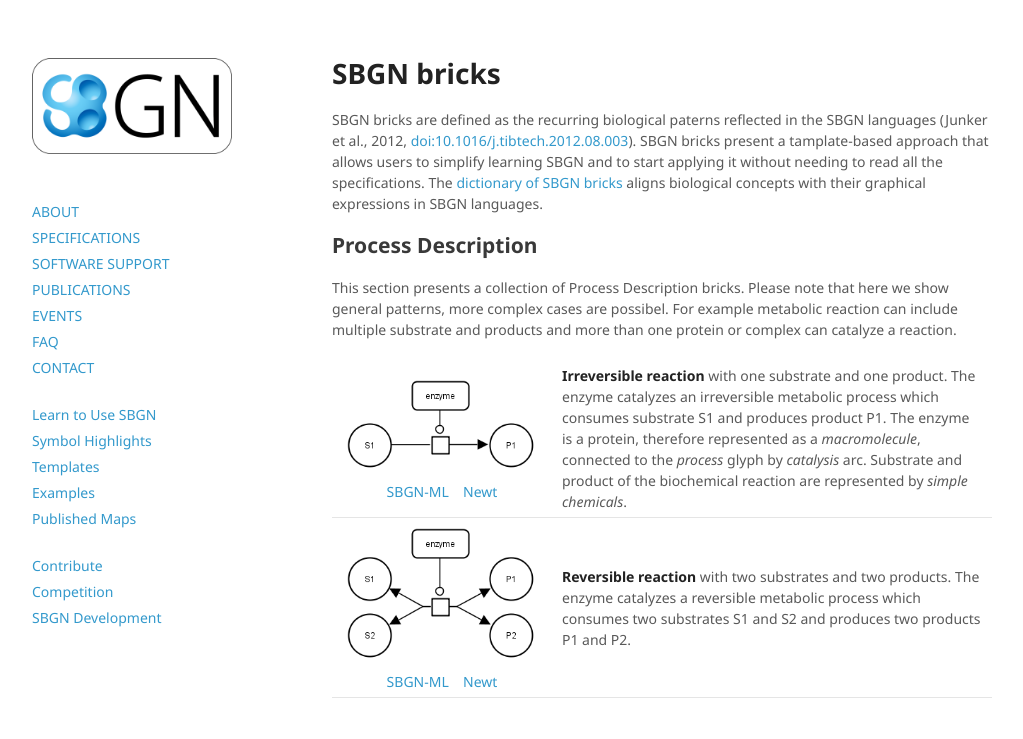
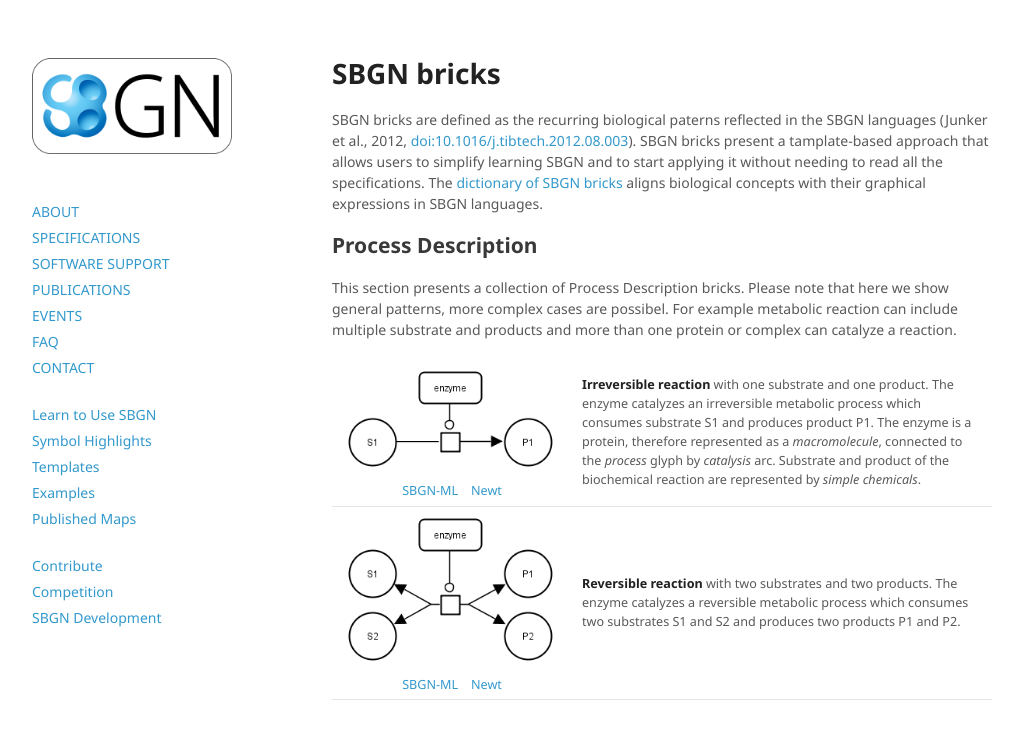
Before and after one commit to sbgn/sbgn, a Jekyll site: the page built from docs/sbgn_bricks.md, in a window 1280 px wide. Shown: the top 739 px of the page, without its empty margins (128-1151 px from the left). Built offline with Jekyll 4.4.1, drawn with Linux system fonts in a browser that asks for light colours; nearby versions of some CDN libraries.

Commit message:
Update sbgn_bricks.md

```diff
--- a/docs/sbgn_bricks.md
+++ b/docs/sbgn_bricks.md
@@ -12,13 +12,13 @@
 
 <p>This section presents a collection of Process Description bricks. Please note that here we show general patterns, more complex cases are possibel. For example metabolic reaction can include multiple substrate and products and more than one protein or complex can catalyze a reaction.</p>
 
-<table style="font-size:100%;">
+<table style="font-size:90%;">
     <tr>
-      <td style="width: 200px; text-align: center;"><img src="../sbgn/downloads/bricks/PD_catalysis_irr_1_1.png"/> <br /> <a href="/sbgn/downloads/bricks/PD_catalysis_irr_1_1.sbgn" target="_blank">SBGN-ML</a> &ensp; <a href="http://web.newteditor.org/?URL=http://sbgn.github.io/sbgn/downloads/bricks/PD_catalysis_irr_1_1.sbgn" target="_blank">Newt</a></td>
+      <td style="width: 220px; text-align: center;"><img src="../sbgn/downloads/bricks/PD_catalysis_irr_1_1.png"/> <br /> <a href="/sbgn/downloads/bricks/PD_catalysis_irr_1_1.sbgn" target="_blank">SBGN-ML</a> &ensp; <a href="http://web.newteditor.org/?URL=http://sbgn.github.io/sbgn/downloads/bricks/PD_catalysis_irr_1_1.sbgn" target="_blank">Newt</a></td>
       <td><strong>Irreversible reaction</strong> with one substrate and one product. The enzyme catalyzes an irreversible metabolic process which consumes substrate S1 and produces product P1. The enzyme is a protein, therefore represented as a <i>macromolecule</i>, connected to the <i>process</i> glyph by <i>catalysis</i> arc. Substrate and product of the biochemical reaction are represented by <i>simple chemicals</i>.</td>
     </tr>
     <tr>
-      <td style="width: 200px; text-align: center;"><img src="../sbgn/downloads/bricks/PD_catalysis_rev_2_2.png"/> <br /> <a href="/sbgn/downloads/bricks/PD_catalysis_rev_2_2.sbgn" target="_blank">SBGN-ML</a> &ensp; <a href="http://web.newteditor.org/?URL=http://sbgn.github.io/sbgn/downloads/bricks/PD_catalysis_rev_2_2.sbgn" target="_blank">Newt</a></td>
+      <td style="width: 220px; text-align: center;"><img src="../sbgn/downloads/bricks/PD_catalysis_rev_2_2.png"/> <br /> <a href="/sbgn/downloads/bricks/PD_catalysis_rev_2_2.sbgn" target="_blank">SBGN-ML</a> &ensp; <a href="http://web.newteditor.org/?URL=http://sbgn.github.io/sbgn/downloads/bricks/PD_catalysis_rev_2_2.sbgn" target="_blank">Newt</a></td>
       <td><strong>Reversible reaction</strong> with two substrates and two products. The enzyme catalyzes a reversible metabolic process which consumes two substrates S1 and S2 and produces two products P1 and P2.</td>
     </tr>
 </table>
```
